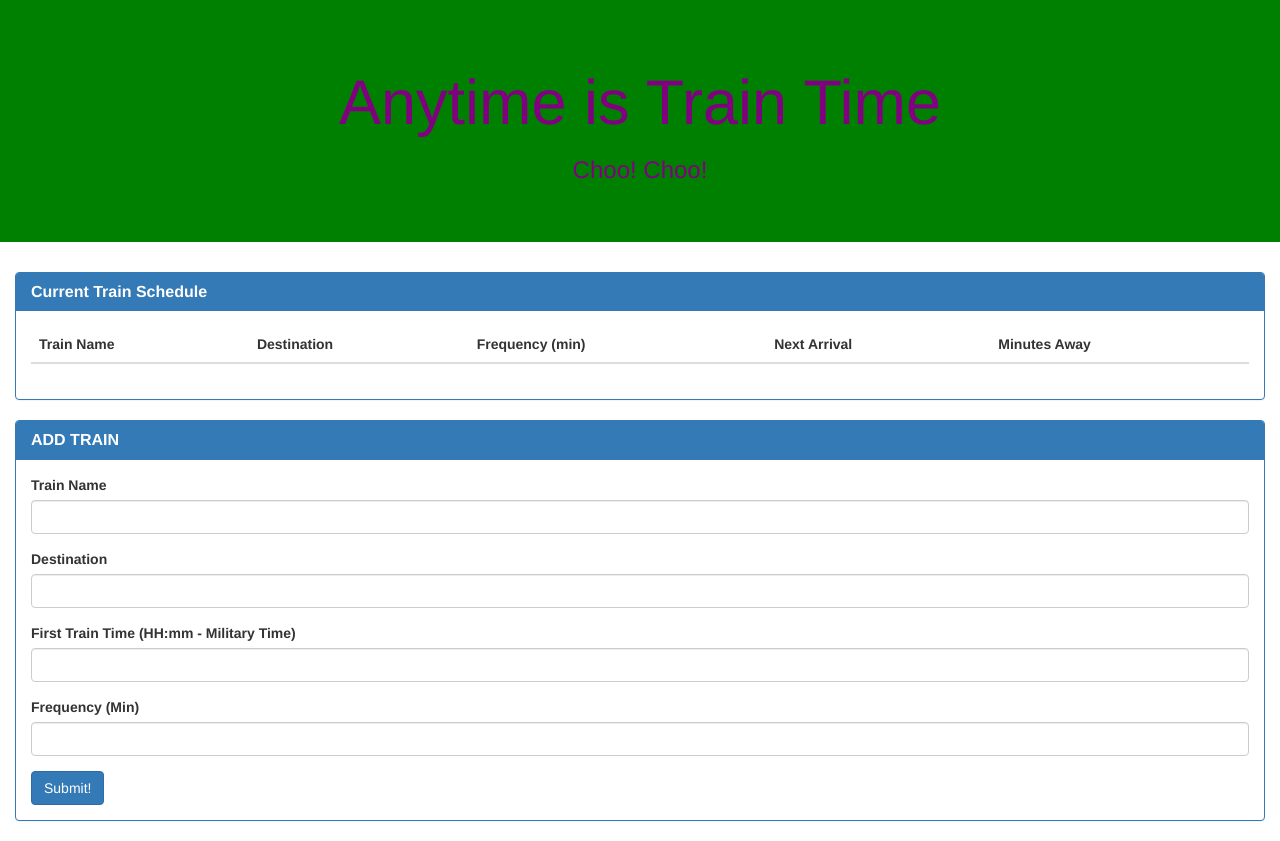
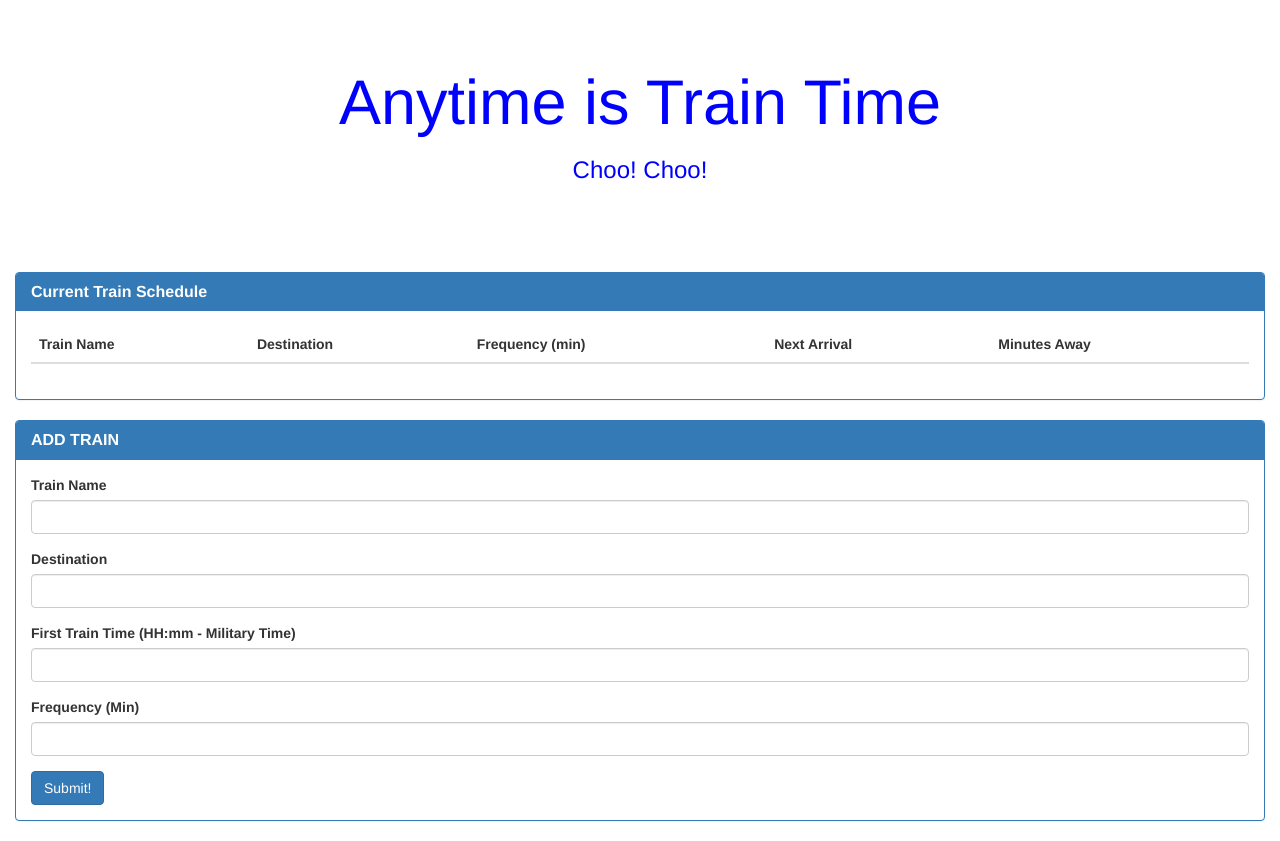
Before and after one commit to suzannaudra/Homework7, a plain HTML site: page index.html in a window 1280 px wide. Drawn offline with nearby package versions, Linux system fonts and the light colour scheme; no server answers.

Commit message:
Update index.html

```diff
--- a/index.html
+++ b/index.html
@@ -17,7 +17,7 @@
 <body>
 <div class="container"></div>
 
-    <div class="jumbotron" style="background-color: green; color: purple;">
+    <div class="jumbotron" style="background-color: white; color: blue;">
         <h1 class="text-center">Anytime is Train Time</h1>
         <h3 class="text-center"> Choo! Choo!</h3>
     </div>
```
